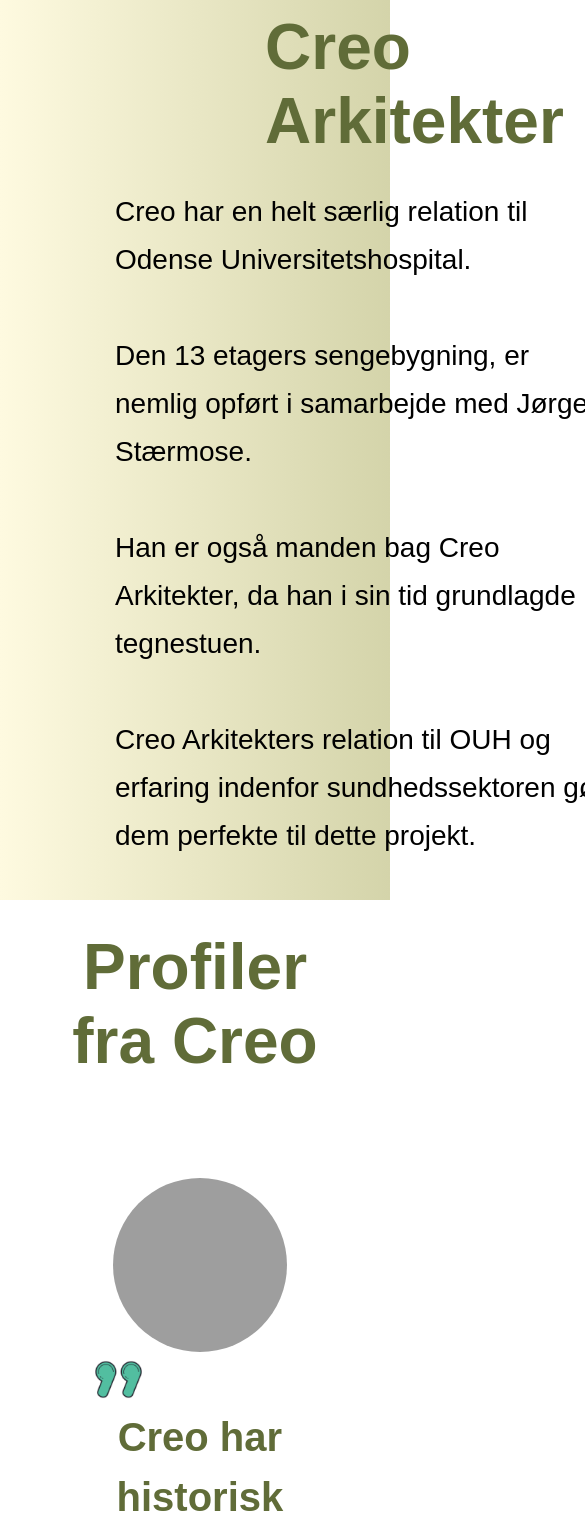
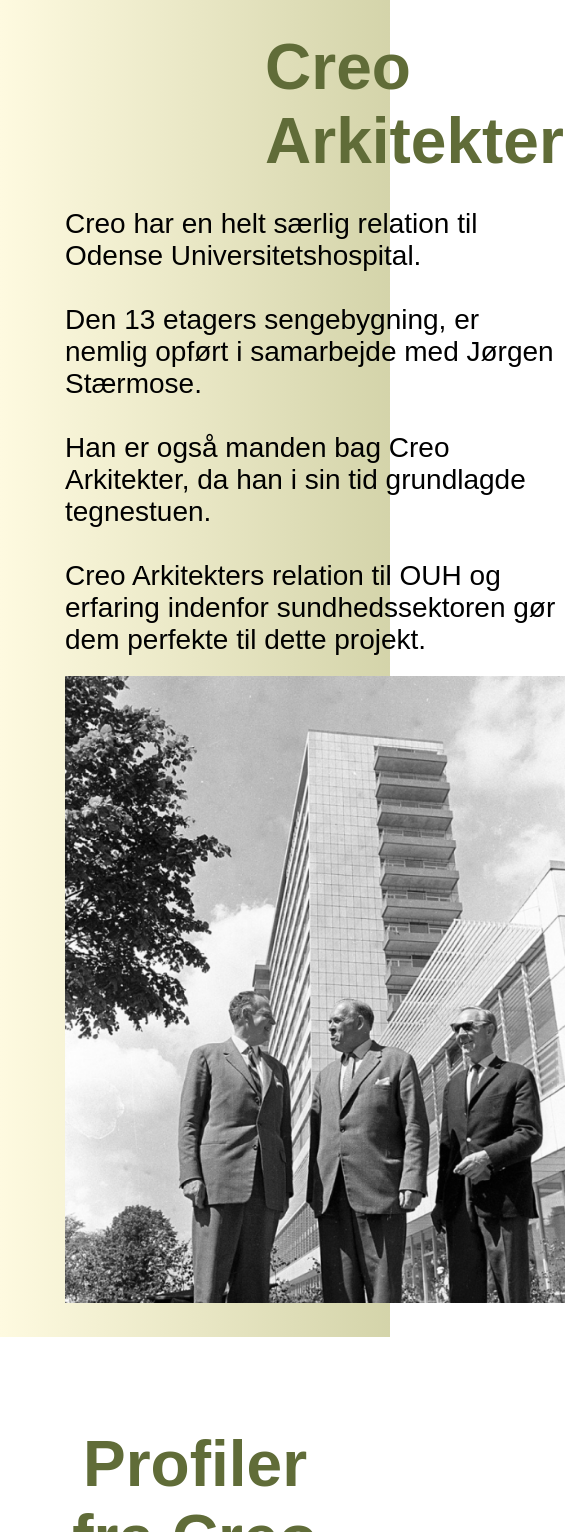
Before and after one commit to Signeamadsen97/creo-kampagne, a Vue app: page /about in a window 390 px wide. Shown: the part 2443-3975 px from the top of the page, 585 px wide, since content can reach past the window. Built offline with nearby package versions, Linux system fonts and the light colour scheme; grey boxes are pictures that could not be loaded.

Commit message:
billede fix + allignments

```diff
--- a/src/components/omcreo/HvemErVi.vue
+++ b/src/components/omcreo/HvemErVi.vue
@@ -26,6 +26,7 @@
 <style scoped lang="scss">
 
 .h1_poppins {
+  padding-top: 60px;
   text-align: center;
   padding-bottom: 100px;
 }
--- a/src/components/omcreo/TextImageBackground.vue
+++ b/src/components/omcreo/TextImageBackground.vue
@@ -16,24 +16,36 @@
         </p>
       </div>
       <div class="img">
-        <img class="img_tib" src="../icon/skyrise.jpg" alt="" />
+        <img class="img_tib" src="../icon/creostart.png" alt="" />
       </div>
     </div>
   </div>
 </template>
 
-<style scoped>
+<style scoped lang="scss">
 .grid {
   display: grid;
-  grid-template-columns: 1fr 1.3fr;
+  grid-template-columns: 1fr 1.2fr;
+  gap: 10px;
+  place-items: center;
 }
+
+@media screen and (max-width: 850px) {
+    .grid {
+      display: grid;
+      grid-template-columns: 1fr;
+      grid-template-rows: 1fr;
+    }
+  }
+
 
 .h1_poppins {
   padding-bottom: 30px;
 }
 
 .header1 {
-  margin-left: 20%
+  padding-top: 20px;
+  margin-left: 20%;
 }
 
 .header2 {
@@ -43,12 +55,12 @@
 .h3_poppins {
   width: 500px;
   color: black;
-  margin-left: 10%;
-  line-height: 3rem;
 }
 
 .img_tib {
-  width: 90%;
+width: 100%;
+max-height: 650px;
+object-fit: cover;
 }
 
 .wrapper {
```
Also changed, not shown: src/components/icon/creostart.png (added).
